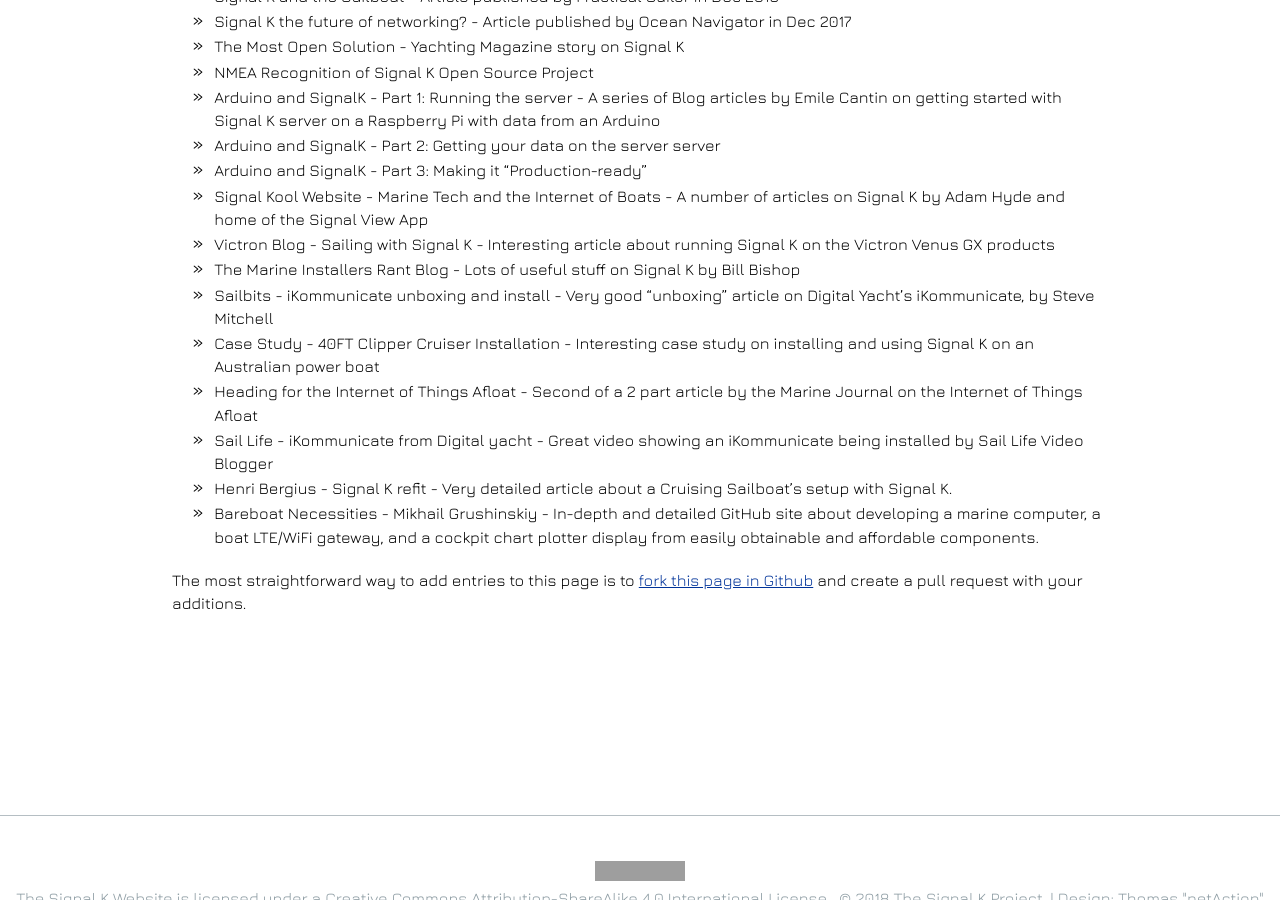
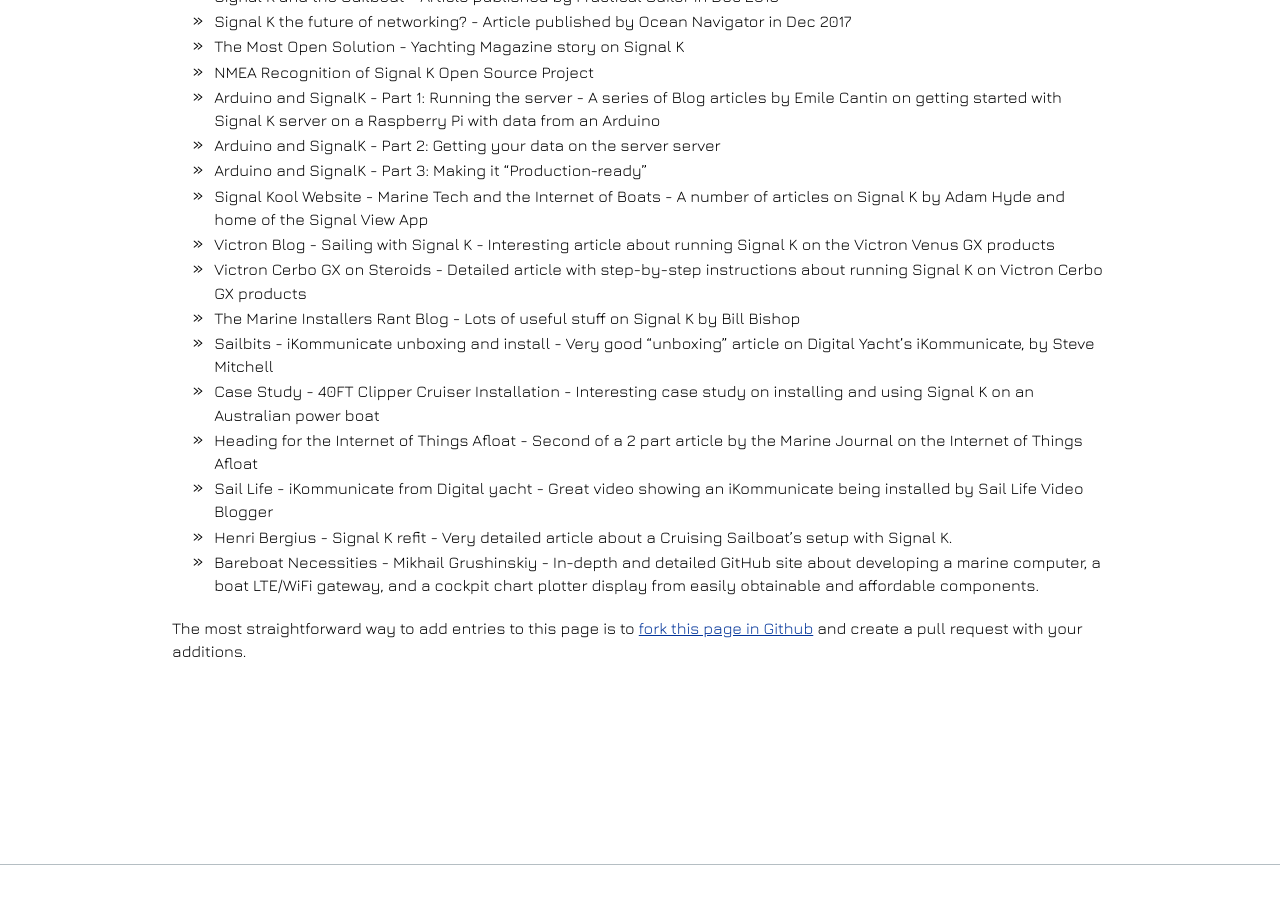
Before and after one commit to SignalK/signalk.github.io, a Jekyll site: the page built from references.md, in a window 1280 px wide and 900 px high, scrolled down 414 px. Built offline with Jekyll 4.4.1, drawn with Linux system fonts in a browser that asks for light colours; nearby versions of some CDN libraries; grey boxes are pictures that could not be loaded.

Commit message:
Update references.md
Add article to run Signal K Victron Cerbo GX

```diff
--- a/references.md
+++ b/references.md
@@ -18,6 +18,7 @@
 - [Arduino and SignalK - Part 3: Making it "Production-ready"](https://blog.emilecantin.com/web/sysadmin/iot/javascript/sailing/2016/08/03/arduino-signalk-part-3.html)
 - [Signal Kool Website - Marine Tech and the Internet of Boats](https://signalkool.com/) - A number of articles on Signal K by Adam Hyde and home of the Signal View App
 - [Victron Blog - Sailing with Signal K](https://www.victronenergy.com/blog/2019/06/13/sailing-with-signal-k/) - Interesting article about running Signal K on the Victron Venus GX products
+- [Victron Cerbo GX on Steroids](https://svrenaissance.com/victron-cerbo-gx-on-steroids/) - Detailed article with step-by-step instructions about running Signal K on Victron Cerbo GX products
 - [The Marine Installers Rant Blog](http://themarineinstallersrant.blogspot.co.uk/search?q=signal+k) - Lots of useful stuff on Signal K by Bill Bishop
 - [Sailbits - iKommunicate unboxing and install](https://sailbits.com/ikommunicate-unboxing-install/) - Very good "unboxing" article on Digital Yacht's iKommunicate, by Steve Mitchell
 - [Case Study - 40FT Clipper Cruiser Installation](http://www.signalk.com.au/applications-uses/84-case-study-40ft-clipper-cruiser-installation) - Interesting case study on installing and using Signal K on an Australian power boat
```
